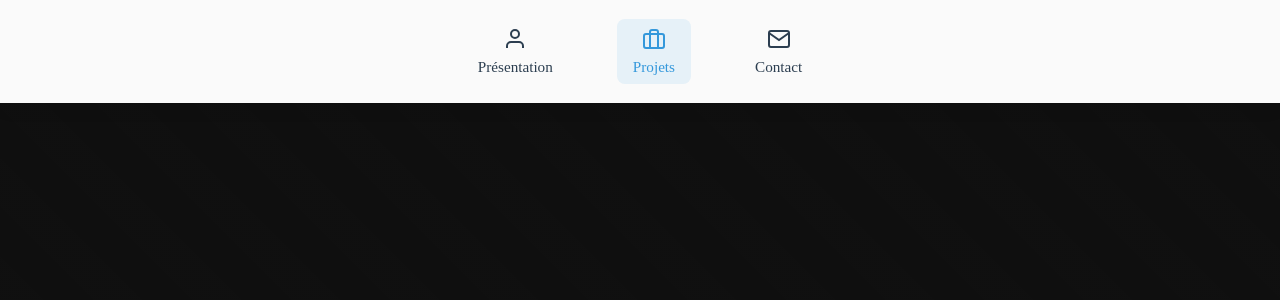
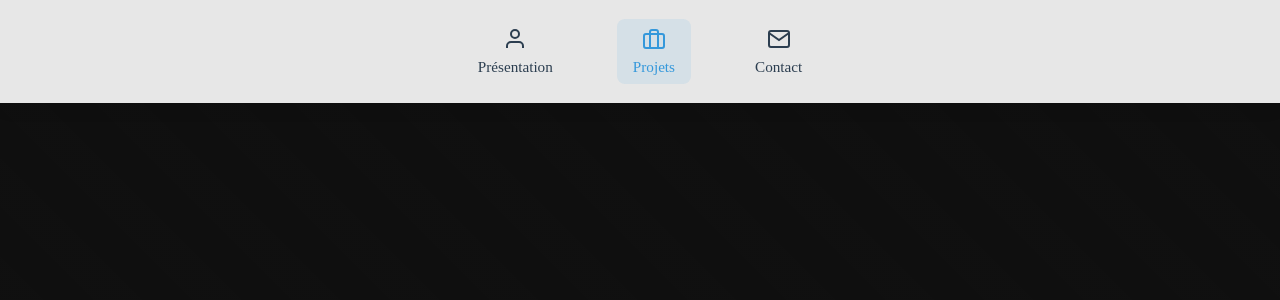
Before and after one commit to trabifou/vitrine, a React (Vite) app: page / in a window 1280 px wide. Shown: the top 300 px of the page. Built offline with nearby package versions, Linux system fonts and the light colour scheme; the HTML template or start-up script is replaced by a standard one.

Commit message:
navbar rgba

```diff
--- a/src/components/Navbar/Navbar.css
+++ b/src/components/Navbar/Navbar.css
@@ -3,7 +3,7 @@
   top: 0;
   left: 0;
   width: 100%;
-  background: rgba(255, 255, 255, 0.98);
+  background: rgba(255, 255, 255, 0.9);
   backdrop-filter: blur(10px);
   box-shadow: 0 2px 20px rgba(0, 0, 0, 0.08);
   z-index: 1000;
```
